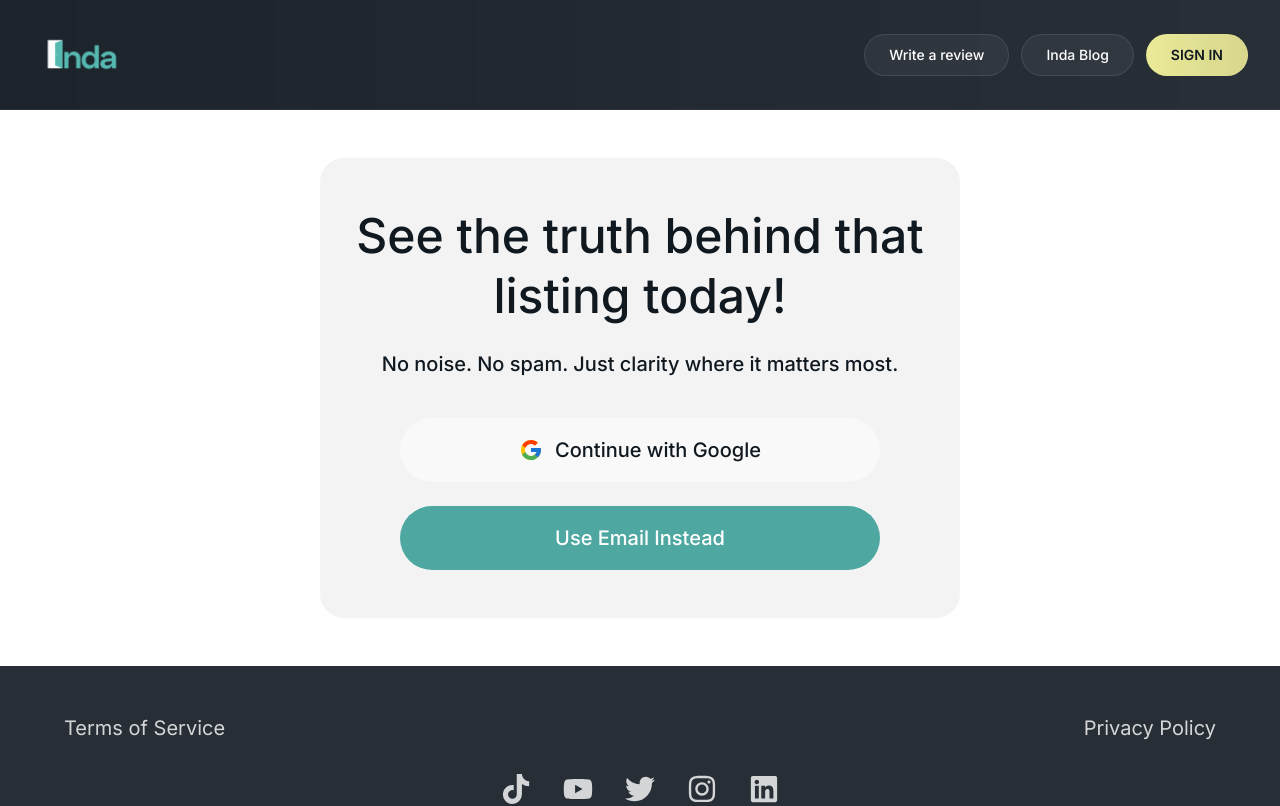
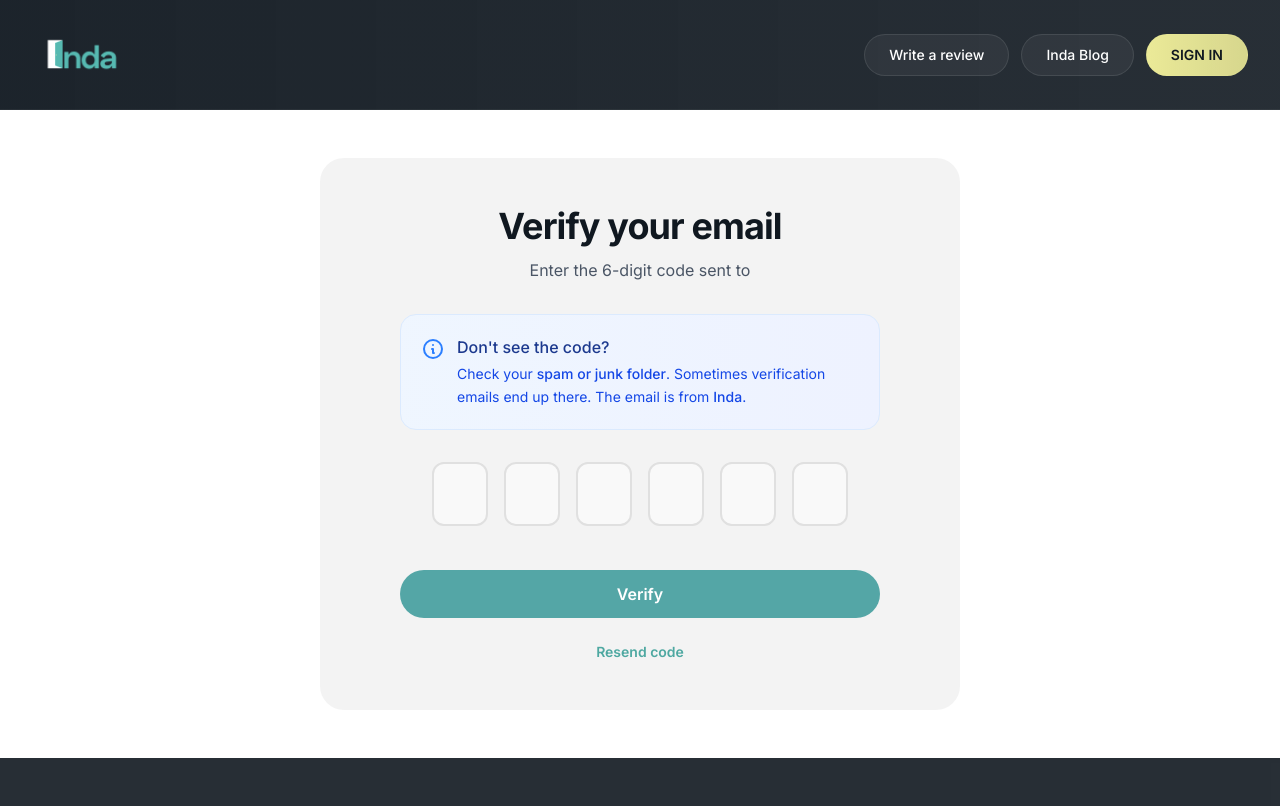
Before and after one commit to Inda-Realty-Limited/inda-home, a Next.js app: page /auth/signup in a window 1280 px wide. Shown: the top 806 px of the page. Built offline with nearby package versions, Linux system fonts and the light colour scheme.

Commit message:
feat: update Signup component to set initial step to 3 and add spam check information

```diff
--- a/src/views/auth/sign-up.tsx
+++ b/src/views/auth/sign-up.tsx
@@ -20,7 +20,7 @@ import {
 } from "react-icons/fi";
 
 const Signup: React.FC = () => {
-  const [step, setStep] = useState(1);
+  const [step, setStep] = useState(3);
   const [email, setEmail] = useState("");
   const [firstName, setFirstName] = useState("");
   const [lastName, setLastName] = useState("");
@@ -450,6 +450,38 @@ const Signup: React.FC = () => {
                     {email}
                   </span>
                 </p>
+
+                {/* Aesthetic spam check info */}
+                <div className="w-full mb-6 sm:mb-8 p-4 sm:p-5 bg-gradient-to-r from-blue-50 to-indigo-50 border border-blue-100 rounded-2xl">
+                  <div className="flex items-start gap-3">
+                    <div className="flex-shrink-0 w-5 h-5 sm:w-6 sm:h-6 mt-0.5">
+                      <svg
+                        className="w-full h-full text-blue-500"
+                        fill="none"
+                        stroke="currentColor"
+                        viewBox="0 0 24 24"
+                      >
+                        <path
+                          strokeLinecap="round"
+                          strokeLinejoin="round"
+                          strokeWidth={2}
+                          d="M13 16h-1v-4h-1m1-4h.01M21 12a9 9 0 11-18 0 9 9 0 0118 0z"
+                        />
+                      </svg>
+                    </div>
+                    <div className="flex-1">
+                      <h4 className="font-medium text-blue-900 text-sm sm:text-base mb-1">
+                        Don't see the code?
+                      </h4>
+                      <p className="text-blue-700 text-xs sm:text-sm leading-relaxed">
+                        Check your{" "}
+                        <span className="font-medium">spam or junk folder</span>
+                        . Sometimes verification emails end up there. The email
+                        is from <span className="font-medium">Inda</span>.
+                      </p>
+                    </div>
+                  </div>
+                </div>
                 <form
                   className="w-full flex flex-col gap-5 sm:gap-7"
                   onSubmit={async (e) => {
```
